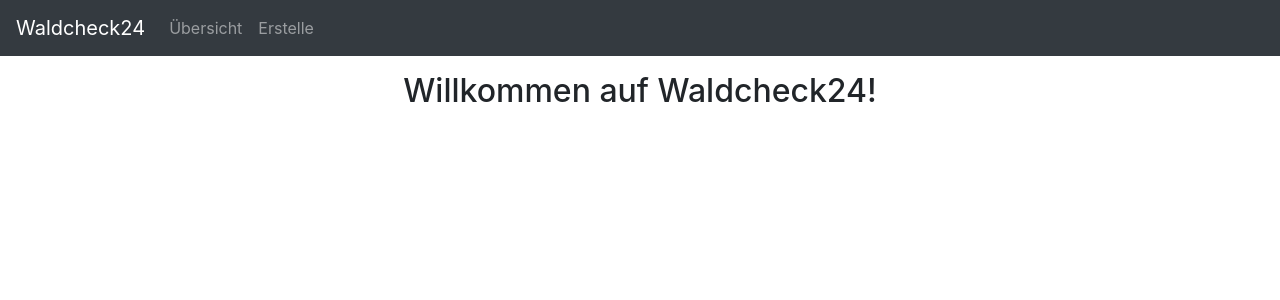
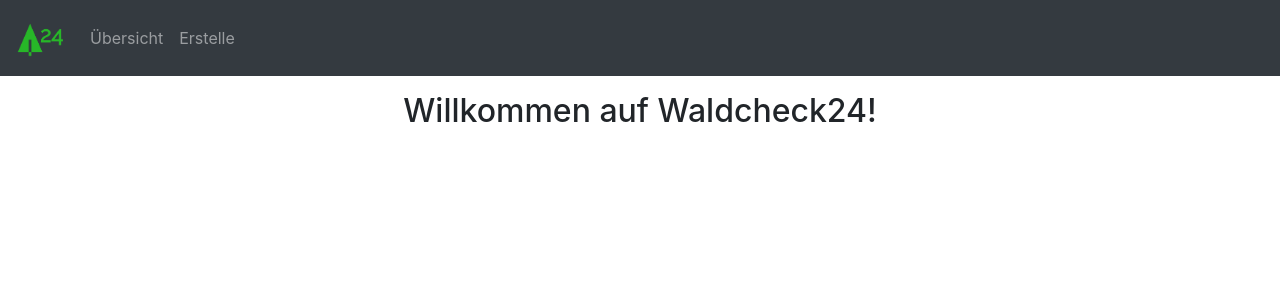
Before and after one commit to wnhrt/waldcheck24, a Flask app: page / in a window 1280 px wide. Shown: the top 300 px of the page. Run offline with Flask 2, Linux system fonts and the light colour scheme; some libraries are stand-ins or nearby versions.

Commit message:
added logo to navbar

```diff
--- a/waldcheck24/templates/layouts/base.html
+++ b/waldcheck24/templates/layouts/base.html
@@ -11,7 +11,9 @@
 	</head>
 	<body>
 		<nav class="navbar navbar-expand-lg navbar-dark bg-dark">
-			<a class="navbar-brand" href="{{ url_for('frontend.index') }}">Waldcheck24</a>
+			<a class="navbar-brand" href="{{ url_for('frontend.index') }}">
+				<img src="{{  url_for('static', filename='images/logo_waldcheck24.png')}}" width="50">
+			</a>
 			<button class="navbar-toggler" type="button" data-toggle="collapse" data-target="#navbarNavAltMarkup" aria-controls="navbarNavAltMarkup" aria-expanded="false" aria-label="Toggle navigation">
 			  <span class="navbar-toggler-icon"></span>
 			</button>
```
Also changed, not shown: waldcheck24/static/images/logo_waldcheck24.png (added).
